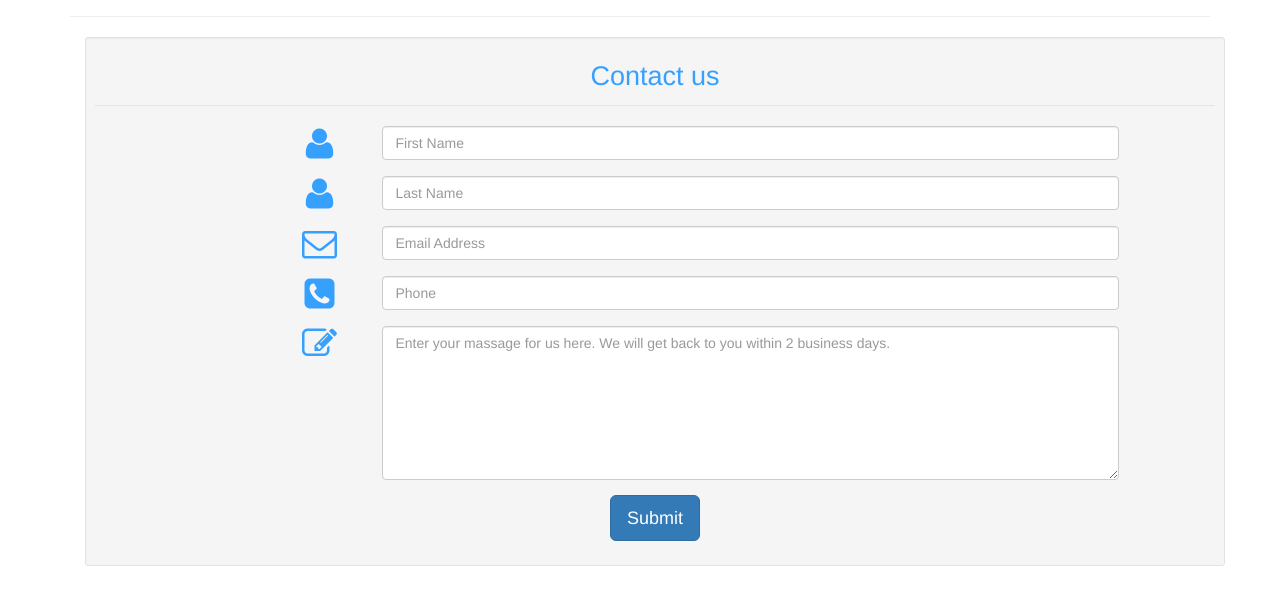
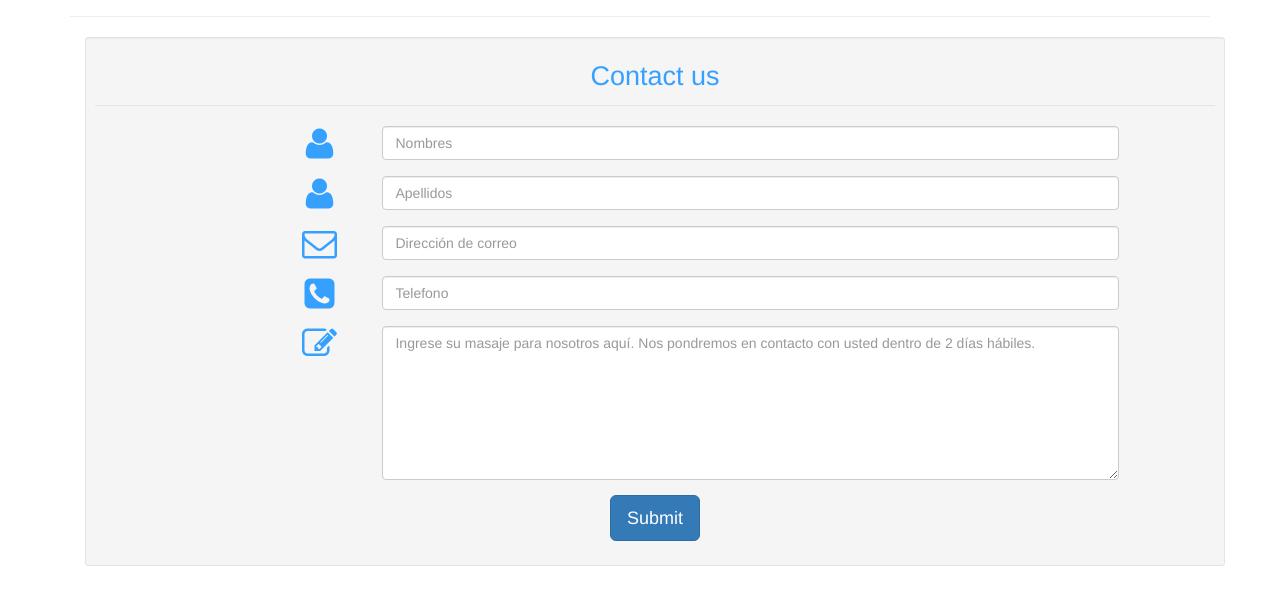
Before and after one commit to JARC1040738239/JARC-FinalTallerHS, a plain HTML site: page ContactForm/index.html in a window 1280 px wide. Shown: the part 83-688 px from the top of the page. Drawn offline with Linux system fonts and the light colour scheme.

Commit message:
RF-0001PlaceHolder-Español
Todos los placeholder en español por requerimiento de cliente

```diff
--- a/ContactForm/index.html
+++ b/ContactForm/index.html
@@ -31,34 +31,34 @@
                         <div class="form-group">
                             <span class="col-md-1 col-md-offset-2 text-center"><i class="fa fa-user bigicon"></i></span>
                             <div class="col-md-8">
-                                <input id="fname" name="name" type="text" placeholder="First Name" class="form-control">
+                                <input id="fname" name="name" type="text" placeholder="Nombres" class="form-control">
                             </div>
                         </div>
                         <div class="form-group">
                             <span class="col-md-1 col-md-offset-2 text-center"><i class="fa fa-user bigicon"></i></span>
                             <div class="col-md-8">
-                                <input id="lname" name="name" type="text" placeholder="Last Name" class="form-control">
+                                <input id="lname" name="name" type="text" placeholder="Apellidos" class="form-control">
                             </div>
                         </div>
 
                         <div class="form-group">
                             <span class="col-md-1 col-md-offset-2 text-center"><i class="fa fa-envelope-o bigicon"></i></span>
                             <div class="col-md-8">
-                                <input id="email" name="email" type="text" placeholder="Email Address" class="form-control">
+                                <input id="email" name="email" type="text" placeholder="Dirección de correo" class="form-control">
                             </div>
                         </div>
 
                         <div class="form-group">
                             <span class="col-md-1 col-md-offset-2 text-center"><i class="fa fa-phone-square bigicon"></i></span>
                             <div class="col-md-8">
-                                <input id="phone" name="phone" type="text" placeholder="Phone" class="form-control">
+                                <input id="phone" name="phone" type="text" placeholder="Telefono" class="form-control">
                             </div>
                         </div>
 
                         <div class="form-group">
                             <span class="col-md-1 col-md-offset-2 text-center"><i class="fa fa-pencil-square-o bigicon"></i></span>
                             <div class="col-md-8">
-                                <textarea class="form-control" id="message" name="message" placeholder="Enter your massage for us here. We will get back to you within 2 business days." rows="7"></textarea>
+                                <textarea class="form-control" id="message" name="message" placeholder="Ingrese su masaje para nosotros aquí. Nos pondremos en contacto con usted dentro de 2 días hábiles." rows="7"></textarea>
                             </div>
                         </div>
 
```
